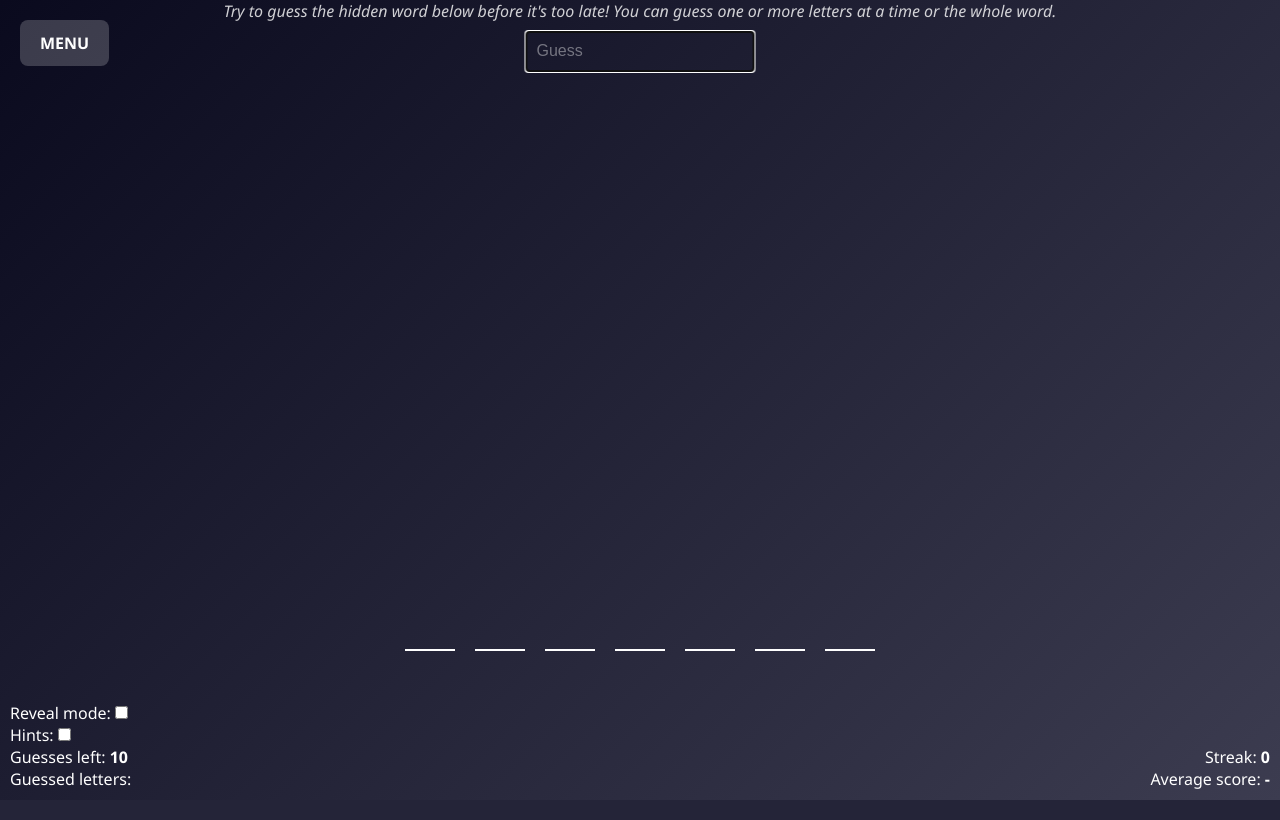
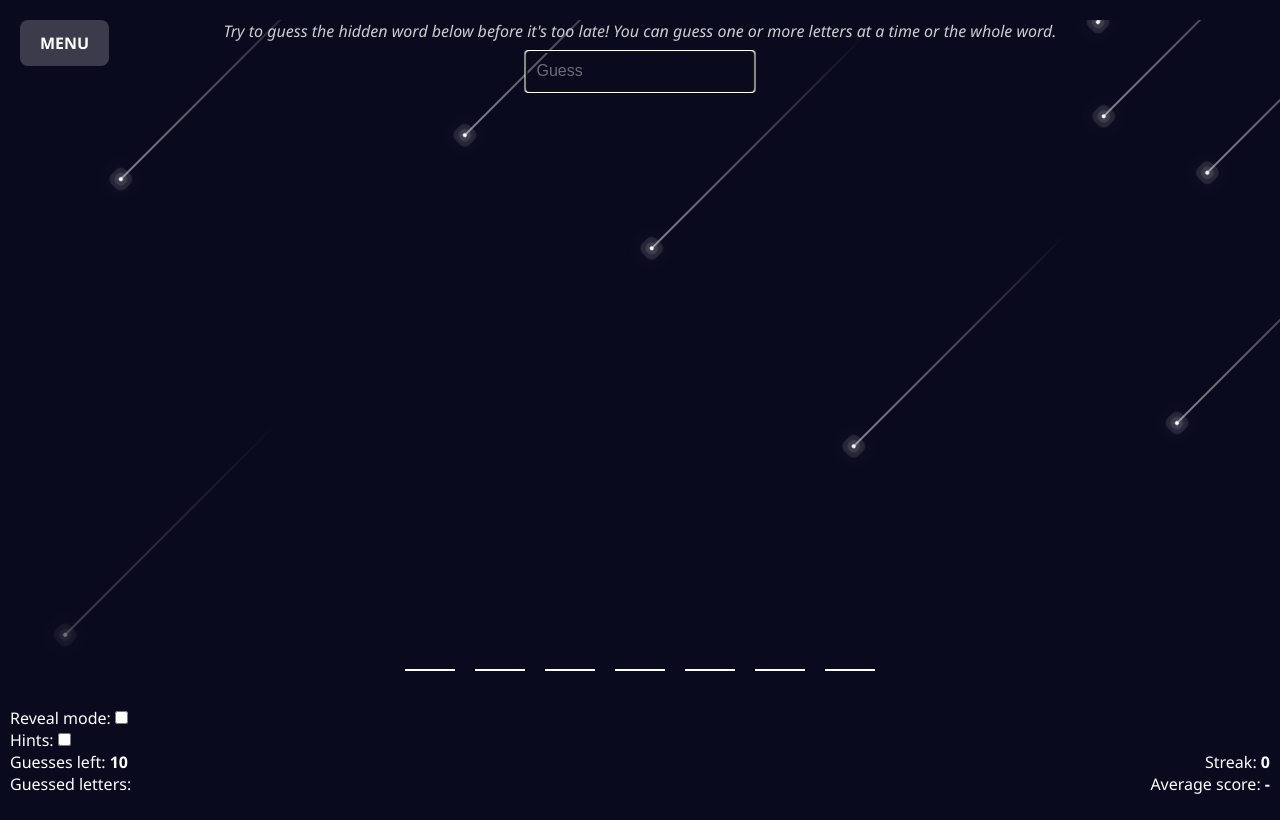
Before and after one commit to JefthaNizaam01/Hangman, a Flask app: page /play in a window 1280 px wide. Run offline with Flask 3, Linux system fonts and the light colour scheme.

Commit message:
starsupdate

```diff
--- a/templates/play.html
+++ b/templates/play.html
@@ -8,18 +8,36 @@
 <body>
     <button1 onclick="location.href='{{ url_for('menu') }}'" class="menu">Menu</button1>
     <div class="info">Try to guess the hidden word below before it's too late! You can guess one or more letters at a time or the whole word.</div>
-    <input type="text" placeholder="Guess">
+    <input type="text" placeholder="Guess" id="guess-input">
     <button style="display:none;">Play Again</button>
     <div class="word"></div>
     <div class="hint"></div>
-    <div class="hangman"></div>
-    <span style="position:absolute;bottom:10px;left:10px;">
+    <div class="hangman">
+        <svg viewBox="0 0 200 200">
+            <!-- Gallows -->
+            <line x1="20" y1="180" x2="100" y2="180" class="draw" />
+            <line x1="60" y1="180" x2="60" y2="20" class="draw" />
+            <line x1="60" y1="20" x2="140" y2="20" class="draw" />
+            <line x1="140" y1="20" x2="140" y2="40" class="draw" />
+            <!-- Head -->
+            <circle cx="140" cy="60" r="20" class="draw" />
+            <!-- Body -->
+            <line x1="140" y1="80" x2="140" y2="120" class="draw" />
+            <!-- Arms -->
+            <line x1="140" y1="90" x2="120" y2="110" class="draw" />
+            <line x1="140" y1="90" x2="160" y2="110" class="draw" />
+            <!-- Legs -->
+            <line x1="140" y1="120" x2="120" y2="140" class="draw" />
+            <line x1="140" y1="120" x2="160" y2="140" class="draw" />
+        </svg>
+    </div>
+    <span style="position:absolute;bottom:25px;left:10px;">
       <div><span>Reveal mode: </span> <input type="checkbox" id="reveal" /></div>
       <div><span>Hints: </span> <input type="checkbox" id="hints" /></div>
-      <div class="guessesLeft">Guesses left: <span class="bold">10</span></div>
+      <div class="guessesLeft">Guesses left: <span class="bold">9</span></div>
       <div class="guessed">Guessed letters: <span class="bold"></span></div>
     </span>
-    <span style="position:absolute;bottom:10px;right:10px;text-align:right;">
+    <span style="position:absolute;bottom:25px;right:10px;text-align:right;">
       <div>Streak: <span class="streak bold">0</span></div>
       <div>Average score: <span class="score bold">-</span></div>
     </span>
@@ -33,11 +51,11 @@
         body {
             transition: .2s background;
             font-family: 'Segoe UI', 'Roboto', arial, sans-serif;
-            background: rgb(30, 30, 30);
-            background: linear-gradient(135deg, rgb(10, 10, 30) 0%, rgb(60, 60, 80) 100%);
+            background: rgb(10, 10, 30);
             color: white;
             height: 100vh;
             overflow: hidden; /* Prevent body overflow */
+            position: relative;
         }
 
         .bold {
@@ -48,6 +66,7 @@
             font-style: italic;
             text-align: center;
             color: rgba(255, 255, 255, 0.8);
+            margin-top: 20px;
         }
 
         ::-webkit-input-placeholder {
@@ -71,6 +90,7 @@
             margin-top: 10px;
             background: none;
             color: white;
+            transition: border-color 0.3s, color 0.3s;
         }
 
         button, button1 {
@@ -137,6 +157,7 @@
             text-align: center;
             font-size: 2em;
             text-transform: uppercase;
+            transition: color 0.3s, text-shadow 0.3s;
         }
 
         .hint {
@@ -160,6 +181,7 @@
             stroke: white;
             stroke-width: 4;
             fill: none;
+            transition: stroke 0.3s;
         }
 
         .hangman .draw {
@@ -173,29 +195,199 @@
                 stroke-dashoffset: 0;
             }
         }
+
+        /* Hangman Animation */
+        .hangman line, .hangman circle {
+            animation: hangmanPulse 2s infinite alternate;
+        }
+
+        @keyframes hangmanPulse {
+            0% {
+                stroke: white;
+            }
+            100% {
+                stroke: cyan;
+            }
+        }
+
+        /* Starry Background */
+        .stars {
+            position: absolute;
+            top: 0;
+            left: 0;
+            width: 100%;
+            height: 100%;
+            overflow: hidden;
+            z-index: -1;
+        }
+
+        .stars span {
+            position: absolute;
+            top: 50%;
+            left: 50%;
+            width: 4px;
+            height: 4px;
+            background: #fff;
+            border-radius: 50%;
+            box-shadow: 0 0 0 4px rgba(255, 255, 255, 0.1),
+                        0 0 0 8px rgba(255, 255, 255, 0.1),
+                        0 0 20px rgba(255, 255, 255, 1);
+            animation: animate 3s linear infinite;
+        }
+
+        .stars span::before {
+            content: '';
+            position: absolute;
+            top: 50%;
+            transform: translateY(-50%);
+            width: 300px;
+            height: 1px;
+            background: linear-gradient(90deg, #fff, transparent);
+        }
+
+        @keyframes animate {
+            0% {
+                transform: rotate(315deg) translateX(0);
+                opacity: 1;
+            }
+            70% {
+                opacity: 1;
+            }
+            100% {
+                transform: rotate(315deg) translateX(-1000px);
+                opacity: 0;
+            }
+        }
+
+        .stars span:nth-child(1) {
+            top: 0;
+            right: 0;
+            left: initial;
+            animation-delay: 0;
+            animation-duration: 1s;
+        }
+
+        .stars span:nth-child(2) {
+            top: 0;
+            right: 80px;
+            left: initial;
+            animation-delay: 0.2s;
+            animation-duration: 3s;
+        }
+
+        .stars span:nth-child(3) {
+            top: 80px;
+            right: 0;
+            left: initial;
+            animation-delay: 0.4s;
+            animation-duration: 2s;
+        }
+
+        .stars span:nth-child(4) {
+            top: 0;
+            right: 180px;
+            left: initial;
+            animation-delay: 0.6s;
+            animation-duration: 1.5s;
+        }
+
+        .stars span:nth-child(5) {
+            top: 0;
+            right: 400px;
+            left: initial;
+            animation-delay: 0.8s;
+            animation-duration: 2.5s;
+        }
+
+        .stars span:nth-child(6) {
+            top: 0;
+            right: 600px;
+            left: initial;
+            animation-delay: 1s;
+            animation-duration: 3s;
+        }
+
+        .stars span:nth-child(7) {
+            top: 300px;
+            right: 0;
+            left: initial;
+            animation-delay: 1.1s;
+            animation-duration: 1.75s;
+        }
+
+        .stars span:nth-child(8) {
+            top: 0;
+            right: 700px;
+            left: initial;
+            animation-delay: 1.4s;
+            animation-duration: 1.25s;
+        }
+
+        .stars span:nth-child(9) {
+            top: 0;
+            right: 1000px;
+            left: initial;
+            animation-delay: 1.6s;
+            animation-duration: 2.25s;
+        }
+
+        .stars span:nth-child(10) {
+            top: 0;
+            right: 1200px;
+            left: initial;
+            animation-delay: 1.8s;
+            animation-duration: 2.75s;
+        }
+
+        /* Glowing Effect */
+        .glow {
+            text-shadow: 0 0 10px #fff, 0 0 20px #fff, 0 0 40px #fff, 0 0 80px #fff, 0 0 120px #fff;
+        }
+
+        .word span.glow {
+            color: #fff;
+            text-shadow: 0 0 10px #fff, 0 0 20px #fff, 0 0 40px #fff, 0 0 80px #fff, 0 0 120px #fff;
+        }
     </style>
 
+    <div class="stars">
+        <span></span>
+        <span></span>
+        <span></span>
+        <span></span>
+        <span></span>
+        <span></span>
+        <span></span>
+        <span></span>
+        <span></span>
+        <span></span>
+    </div>
+
     <script>
-        const guessForm = document.getElementById('guess-form');
         const guessInput = document.getElementById('guess-input');
+        const hangmanSvg = document.querySelector('.hangman svg');
 
-        guessForm.addEventListener('submit', function(event) {
-            event.preventDefault();
-            const letter = guessInput.value.toLowerCase();
-            fetch('/guess', {
-                method: 'POST',
-                body: new URLSearchParams({ 'letter': letter }),
-                headers: { 'Content-Type': 'application/x-www-form-urlencoded' }
-            })
-            .then(response => response.json())
-            .then(data => {
-                if (data.result === 'win') {
-                    alert('You won!');
-                } else if (data.result === 'lose') {
-                    alert('Game Over!');
-                }
-                location.reload();
-            });
+        guessInput.addEventListener('keypress', function(event) {
+            if (event.key === 'Enter') {
+                // Change input border and text color
+                guessInput.style.borderColor = 'cyan';
+                guessInput.style.color = 'cyan';
+
+                // Change hangman stroke color
+                const lines = hangmanSvg.querySelectorAll('line, circle');
+                lines.forEach(line => {
+                    line.style.stroke = 'cyan';
+                });
+
+                // Reset after a short delay
+                setTimeout(() => {
+                    guessInput.style.borderColor = 'white';
+                    guessInput.style.color = 'white';
+                    lines.forEach(line => {
+                        line.style.stroke = 'white';
+                    });
+                }, 500);
+            }
         });
     </script>
     <script src="{{ url_for('static', filename='app.js') }}"></script>
```
